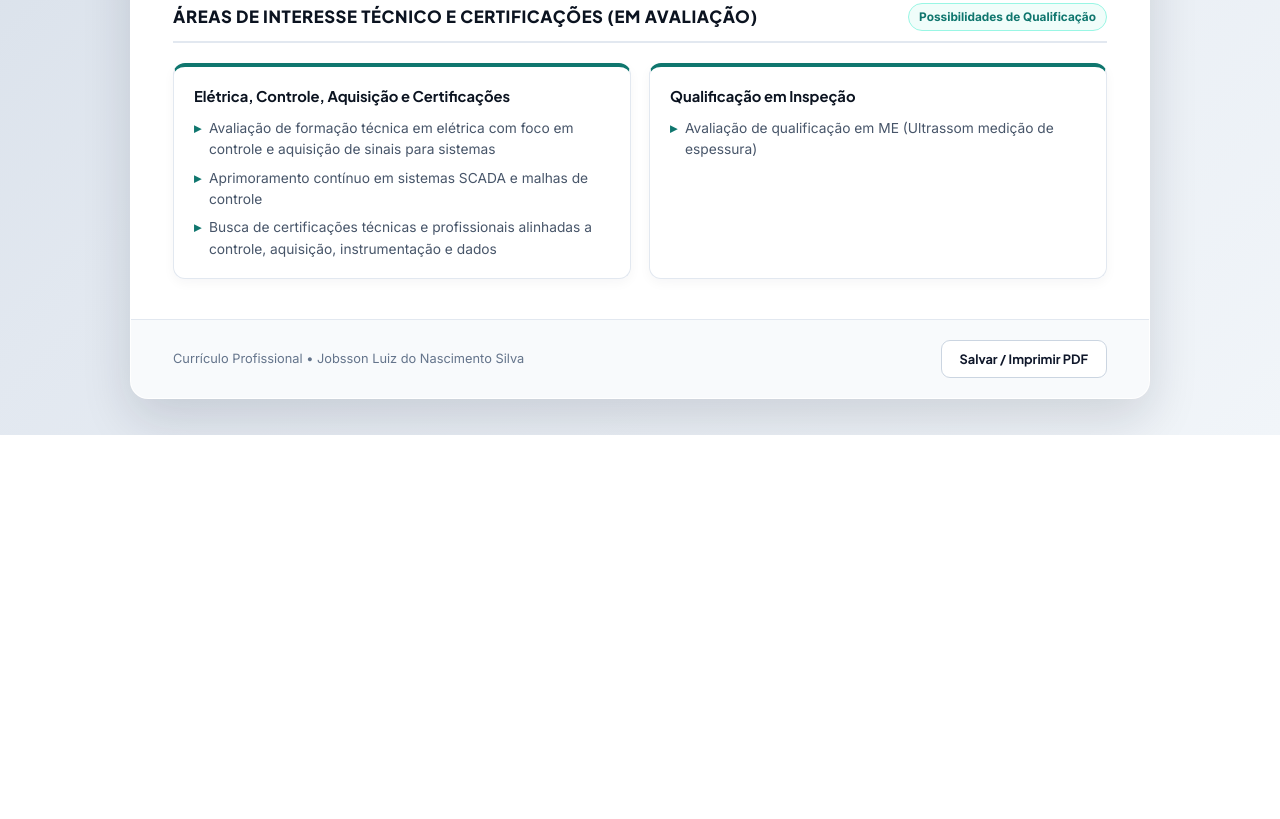
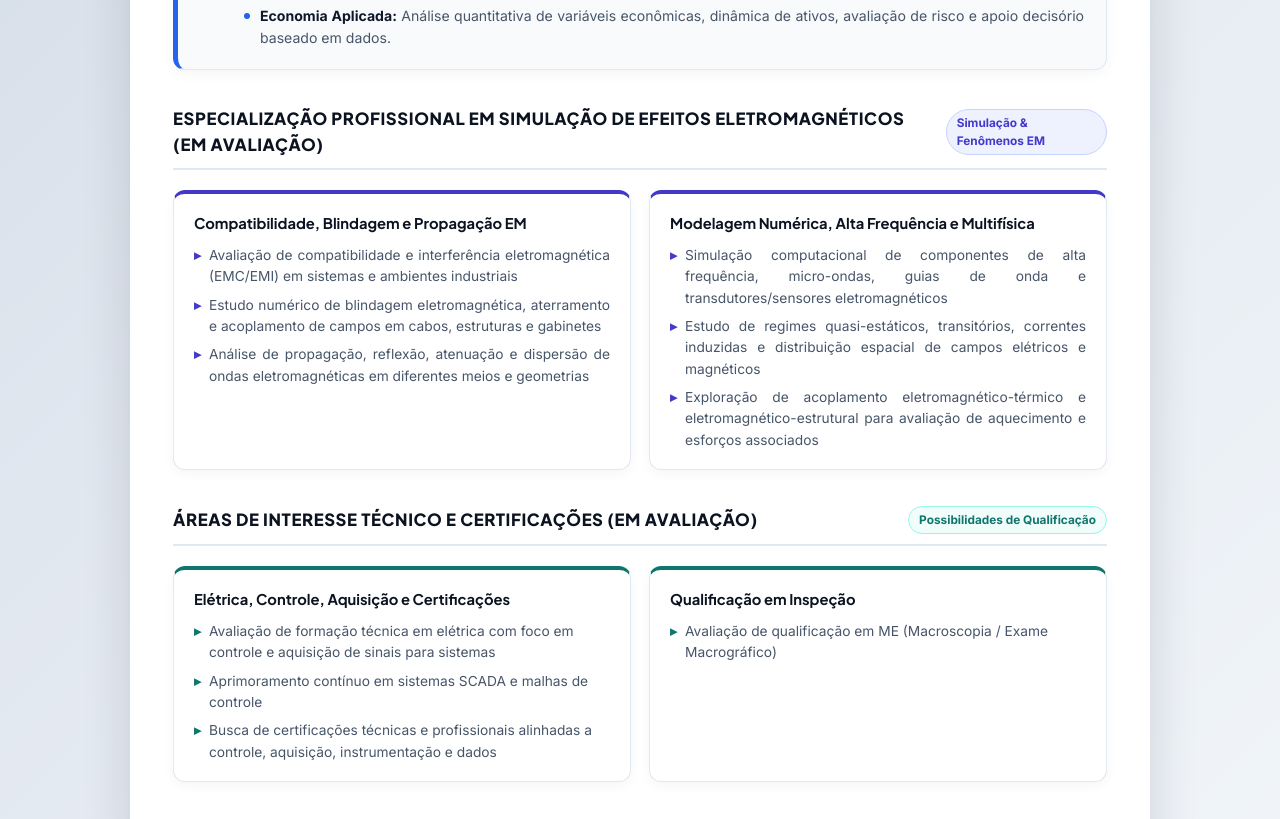
Before and after one commit to Joobsson/Curriculo, a plain HTML site: page areas-de-interesse.html in a window 1280 px wide. Shown: the part 963-1782 px from the top of the page. Before the commit the page ends 1398 px from the top, so only its background shows below. Drawn offline with Linux system fonts and the light colour scheme.

Commit message:
Update areas-de-interesse.html

```diff
--- a/areas-de-interesse.html
+++ b/areas-de-interesse.html
@@ -18,6 +18,9 @@
             --tech-accent: #0f766e;
             --tech-soft: #f0fdfa;
             --tech-border: #99f6e4;
+            --spec-accent: #4338ca;
+            --spec-soft: #eef2ff;
+            --spec-border: #c7d2fe;
             --text-primary: #0f172a;
             --text-secondary: #475569;
             --text-muted: #64748b;
@@ -163,6 +166,12 @@
             border-color: var(--tech-border);
         }
 
+        .block-badge.spec {
+            background: var(--spec-soft);
+            color: var(--spec-accent);
+            border-color: var(--spec-border);
+        }
+
         /* Eixos Acadêmicos */
         .academic-list {
             display: flex;
@@ -241,6 +250,54 @@
             color: var(--text-primary);
         }
 
+        /* Especialização Profissional em Simulação Eletromagnética */
+        .spec-grid {
+            display: grid;
+            grid-template-columns: repeat(2, 1fr);
+            gap: 18px;
+        }
+
+        .spec-card {
+            background: #ffffff;
+            border: 1px solid var(--border-subtle);
+            border-top: 4px solid var(--spec-accent);
+            border-radius: 12px;
+            padding: 18px 20px;
+            box-shadow: 0 4px 12px rgba(15, 23, 42, 0.04);
+        }
+
+        .spec-card-title {
+            font-family: 'Plus Jakarta Sans', sans-serif;
+            font-size: 0.92rem;
+            font-weight: 700;
+            color: var(--navy-dark);
+            margin-bottom: 10px;
+        }
+
+        .spec-list {
+            list-style: none;
+            display: flex;
+            flex-direction: column;
+            gap: 7px;
+        }
+
+        .spec-list li {
+            position: relative;
+            padding-left: 15px;
+            font-size: 0.86rem;
+            color: var(--text-secondary);
+            text-align: justify;
+        }
+
+        .spec-list li::before {
+            content: "▸";
+            position: absolute;
+            left: 0;
+            top: 0;
+            color: var(--spec-accent);
+            font-weight: 700;
+        }
+
         /* Interesses Técnicos */
         .tech-grid {
             display: grid;
@@ -309,7 +366,7 @@
             .sub-list {
                 margin-left: 0;
             }
-            .tech-grid {
+            .spec-grid, .tech-grid {
                 grid-template-columns: 1fr;
             }
         }
@@ -363,8 +420,10 @@
                     </div>
                     <ul class="sub-list">
                         <li><strong>Controle de Sistemas Dinâmicos e Malhas:</strong> Exploração de modelagem matemática, análise de estabilidade, identificação de sistemas e sintonia de malhas de controle.</li>
+                        <li><strong>Controle Avançado, Robusto e Não Linear:</strong> Avaliação de estratégias de compensação de perturbações, controle preditivo/adaptativo e resposta transitória em plantas dinâmicas.</li>
+                        <li><strong>Observadores de Estado e Estimação:</strong> Estudo de reconstrução de variáveis internas, filtragem de sinais ruidosos e estimação de parâmetros em tempo real.</li>
                         <li><strong>Aquisição e Instrumentação Elétrica/Industrial:</strong> Estudo de condicionamento e aquisição de sinais, sensores, atuadores e interfaces elétricas voltadas ao controle de sistemas.</li>
-                        <li><strong>Sistemas SCADA e Gestão de Processos:</strong> Avaliação de arquitetura supervisória, telemetria, indicadores de desempenho, confiabilidade e padronização de processos.</li>
+                        <li><strong>Redes Industriais, Sistemas SCADA e Gestão de Processos:</strong> Avaliação de comunicação/telemetria, arquitetura supervisória, alarmística, indicadores de desempenho, confiabilidade e padronização de processos.</li>
                     </ul>
                 </article>
 
@@ -378,6 +437,34 @@
                         <li><strong>Forecast e Modelos de IA:</strong> Investigação de modelos preditivos, aprendizado de máquina e séries temporais aplicadas à projeção de cenários.</li>
                         <li><strong>Sistemas Dinâmicos Probabilísticos:</strong> Estudo de formulações estocásticas, propagação de incertezas e evolução probabilística de estados.</li>
                         <li><strong>Economia Aplicada:</strong> Análise quantitativa de variáveis econômicas, dinâmica de ativos, avaliação de risco e apoio decisório baseado em dados.</li>
+                    </ul>
+                </article>
+            </div>
+        </section>
+
+        <!-- ==================== ESPECIALIZAÇÃO PROFISSIONAL EM SIMULAÇÃO ELETROMAGNÉTICA ==================== -->
+        <section>
+            <div class="block-header">
+                <h2 class="block-title">Especialização Profissional em Simulação de Efeitos Eletromagnéticos (Em Avaliação)</h2>
+                <span class="block-badge spec">Simulação &amp; Fenômenos EM</span>
+            </div>
+
+            <div class="spec-grid">
+                <article class="spec-card">
+                    <h3 class="spec-card-title">Compatibilidade, Blindagem e Propagação EM</h3>
+                    <ul class="spec-list">
+                        <li>Avaliação de compatibilidade e interferência eletromagnética (EMC/EMI) em sistemas e ambientes industriais</li>
+                        <li>Estudo numérico de blindagem eletromagnética, aterramento e acoplamento de campos em cabos, estruturas e gabinetes</li>
+                        <li>Análise de propagação, reflexão, atenuação e dispersão de ondas eletromagnéticas em diferentes meios e geometrias</li>
+                    </ul>
+                </article>
+
+                <article class="spec-card">
+                    <h3 class="spec-card-title">Modelagem Numérica, Alta Frequência e Multifísica</h3>
+                    <ul class="spec-list">
+                        <li>Simulação computacional de componentes de alta frequência, micro-ondas, guias de onda e transdutores/sensores eletromagnéticos</li>
+                        <li>Estudo de regimes quasi-estáticos, transitórios, correntes induzidas e distribuição espacial de campos elétricos e magnéticos</li>
+                        <li>Exploração de acoplamento eletromagnético-térmico e eletromagnético-estrutural para avaliação de aquecimento e esforços associados</li>
                     </ul>
                 </article>
             </div>
@@ -403,7 +490,7 @@
                 <article class="tech-card">
                     <h3 class="tech-card-title">Qualificação em Inspeção</h3>
                     <ul class="tech-list">
-                        <li>Avaliação de qualificação em ME (Ultrassom medição de espessura)</li>
+                        <li>Avaliação de qualificação em ME (Macroscopia / Exame Macrográfico)</li>
                     </ul>
                 </article>
             </div>
```
